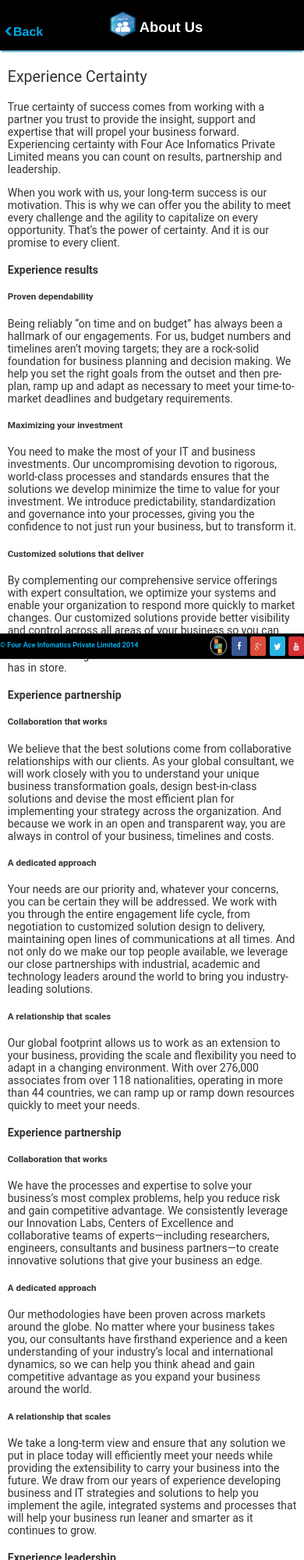
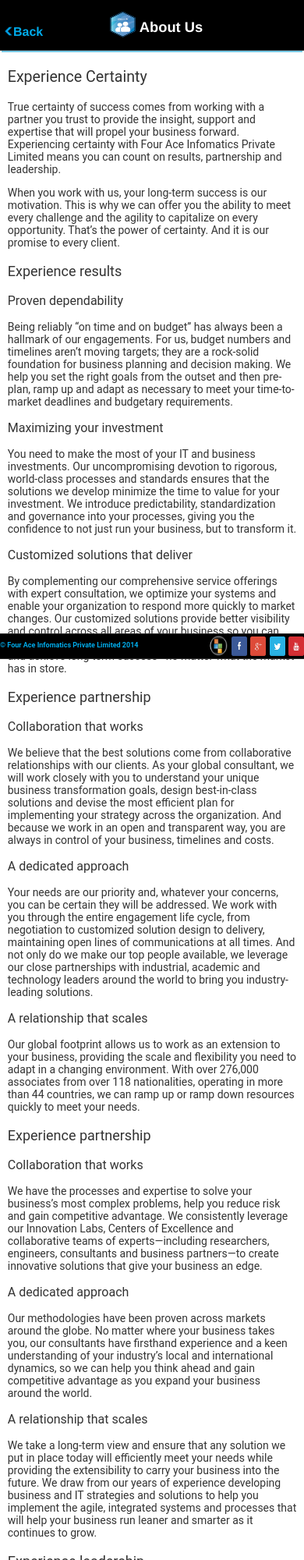
Before and after one commit to sushilcs103/itsSushil, a plain HTML site: page FouraceApp/ExperienceCertainty.html in a window 390 px wide. Shown: the top 2000 px of the page at 78% size. Drawn offline with Linux system fonts and the light colour scheme; some packages are replaced by stand-ins of ours.

Commit message:
Changes made by sushil kumar (sushilcs103@gmail.com).

```diff
--- a/FouraceApp/ExperienceCertainty.html
+++ b/FouraceApp/ExperienceCertainty.html
@@ -44,53 +44,53 @@
 						<p>When you work with us, your long-term success is our motivation. This is why we can offer you the ability to meet every challenge and the agility to capitalize on every opportunity. That’s the power of certainty. And it is our promise to every client.</p>
 
 
-                       <h4>Experience results</h4>
-                         <h5>Proven dependability</h5>
+                       <p style="font-size:18px">Experience results</p>
+                         <p  style="font-size:16px">Proven dependability</p>
 
                       <p> Being reliably “on time and on budget” has always been a hallmark of our engagements. For us, budget numbers and timelines aren’t moving targets; they are a rock-solid foundation for business planning and decision making. We help you set the right goals from the outset and then pre-plan, ramp up and adapt as necessary to meet your time-to-market deadlines and budgetary requirements.</p>
 
-                       <h5>Maximizing your investment</h5>
+                       <p style="font-size:16px">Maximizing your investment</p>
                        You need to make the most of your IT and business investments. Our uncompromising devotion to rigorous, world-class processes and standards ensures that the solutions we develop minimize the time to value for your investment. We introduce predictability, standardization and governance into your processes, giving you the confidence to not just run your business, but to transform it.
 
 
-                       <h5>Customized solutions that deliver</h5>
+                       <p style="font-size:16px">Customized solutions that deliver</p>
                        By complementing our comprehensive service offerings with expert consultation, we optimize your systems and enable your organization to respond more quickly to market changes. Our customized solutions provide better visibility and control across all areas of your business so you can operate more efficiently, improve profit margins, reduce risk and achieve long term success—no matter what the market has in store.
 
 
-                       <h4>Experience partnership</h4>
+                       <p style="font-size:18px">Experience partnership</p>
 
-                       <h5>Collaboration that works</h5>
+                       <p style="font-size:16px">Collaboration that works</p>
                        We believe that the best solutions come from collaborative relationships with our clients. As your global consultant, we will work closely with you to understand your unique business transformation goals, design best-in-class solutions and devise the most efficient plan for implementing your strategy across the organization. And because we work in an open and transparent way, you are always in control of your business, timelines and costs.
 
-                       <h5>A dedicated approach</h5>
+                       <p style="font-size:16px">A dedicated approach</p>
                        Your needs are our priority and, whatever your concerns, you can be certain they will be addressed. We work with you through the entire engagement life cycle, from negotiation to customized solution design to delivery, maintaining open lines of communications at all times. And not only do we make our top people available, we leverage our close partnerships with industrial, academic and technology leaders around the world to bring you industry-leading solutions.
 
 
-                       <h5>A relationship that scales</h5>
+                       <p style="font-size:16px">A relationship that scales</p>
                        Our global footprint allows us to work as an extension to your business, providing the scale and flexibility you need to adapt in a changing environment. With over 276,000 associates from over 118 nationalities, operating in more than 44 countries, we can ramp up or ramp down resources quickly to meet your needs.
 
-                       <h4>Experience partnership</h4>
+                       <p style="font-size:18px">Experience partnership</p>
 
-                       <h5>Collaboration that works</h5>
+                       <p style="font-size:16px">Collaboration that works</p>
 
                        We have the processes and expertise to solve your business’s most complex problems, help you reduce risk and gain competitive advantage. We consistently leverage our Innovation Labs, Centers of Excellence and collaborative teams of experts—including researchers, engineers, consultants and business partners—to create innovative solutions that give your business an edge.
 
-                       <h5>A dedicated approach</h5>
+                       <p style="font-size:16px">A dedicated approach</p>
                        Our methodologies have been proven across markets around the globe. No matter where your business takes you, our consultants have firsthand experience and a keen understanding of your industry’s local and international dynamics, so we can help you think ahead and gain competitive advantage as you expand your business around the world.
 
-                       <h5>A relationship that scales</h5>
+                       <p style="font-size:16px">A relationship that scales</p>
                        We take a long-term view and ensure that any solution we put in place today will efficiently meet your needs while providing the extensibility to carry your business into the future. We draw from our years of experience developing business and IT strategies and solutions to help you implement the agile, integrated systems and processes that will help your business run leaner and smarter as it continues to grow.
 
 
-                       <h4>Experience leadership</h4>
+                       <p style="font-size:18px">Experience leadership</p>
 
-                       <h5>The know-how you need</h5>
+                       <p style="font-size:16px">The know-how you need</p>
                        We have the processes and expertise to solve your business’s most complex problems, help you reduce risk and gain competitive advantage. We consistently leverage our Innovation Labs, Centers of Excellence and collaborative teams of experts—including researchers, engineers, consultants and business partners—to create innovative solutions that give your business an edge
 
-                       <h5>Global expertise, applied locally</h5>
+                       <p style="font-size:16px">Global expertise, applied locally</p>
                        Our methodologies have been proven across markets around the globe. No matter where your business takes you, our consultants have firsthand experience and a keen understanding of your industry’s local and international dynamics, so we can help you think ahead and gain competitive advantage as you expand your business around the world.
 
-                       <h5>Solutions for the long-term</h5>
+                       <p style="font-size:16px">Solutions for the long-term</p>
                        We take a long-term view and ensure that any solution we put in place today will efficiently meet your needs while providing the extensibility to carry your business into the future. We draw from our years of experience developing business and IT strategies and solutions to help you implement the agile, integrated systems and processes that will help your business run leaner and smarter as it continues to grow.
                    </p>
 
```
